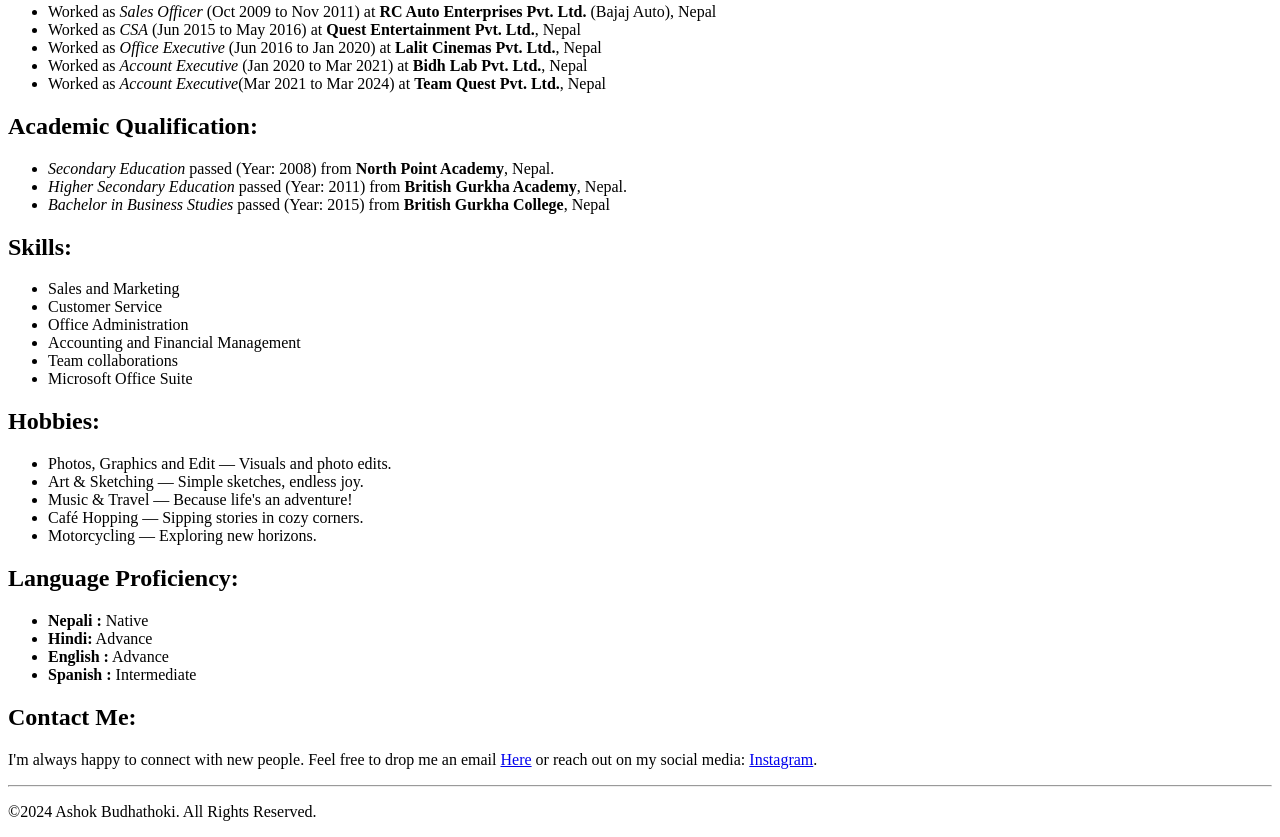
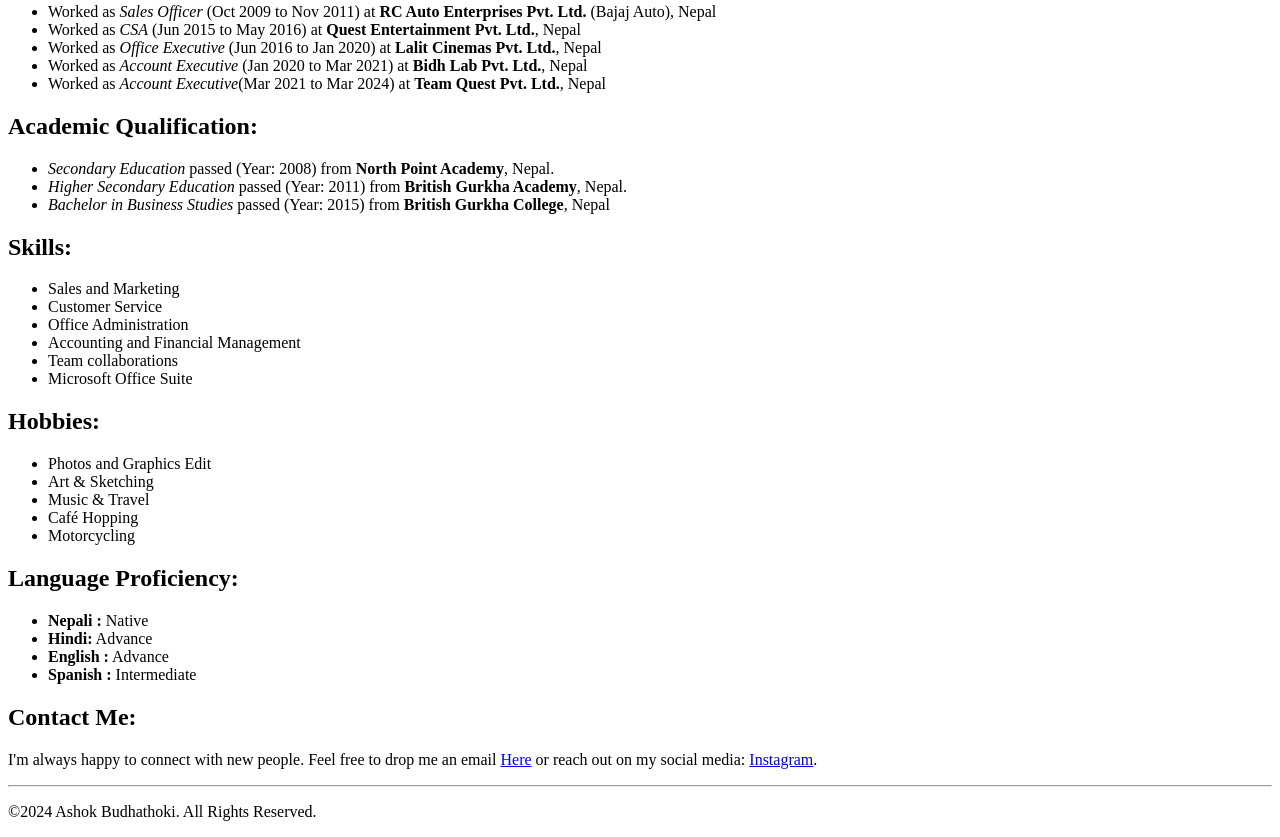
Before and after one commit to ashok404-debug/My-Resume, a plain HTML site: page index.html in a window 1280 px wide. Shown: the part 819-1656 px from the top of the page. Drawn offline with Linux system fonts and the light colour scheme.

Commit message:
Update index.html

```diff
--- a/index.html
+++ b/index.html
@@ -106,11 +106,11 @@
       </ul>
       <h2>Hobbies:</h2>
       <ul>
-        <li>Photos, Graphics and Edit — Visuals and photo edits.</li>
-        <li>Art & Sketching — Simple sketches, endless joy.</li>
-        <li>Music & Travel — Because life's an adventure!</li>
-        <li>Café Hopping — Sipping stories in cozy corners.</li>
-        <li>Motorcycling — Exploring new horizons. </li>
+        <li>Photos and Graphics Edit </li>
+        <li>Art & Sketching</li>
+        <li>Music & Travel</li>
+        <li>Café Hopping</li>
+        <li>Motorcycling</li>
       </ul>
       <h2>Language Proficiency:</h2>
       <ul>
```
